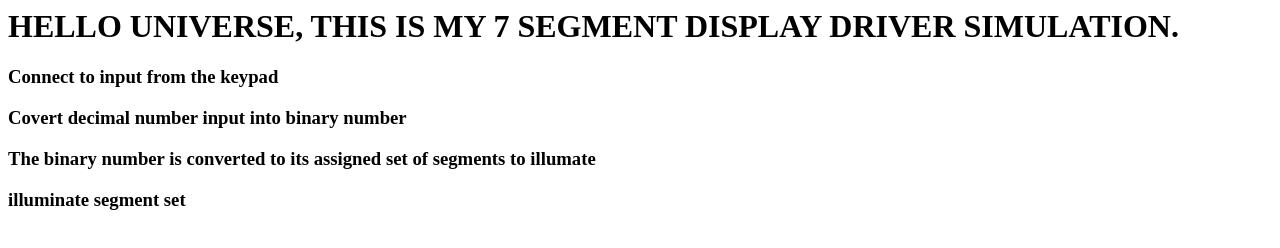
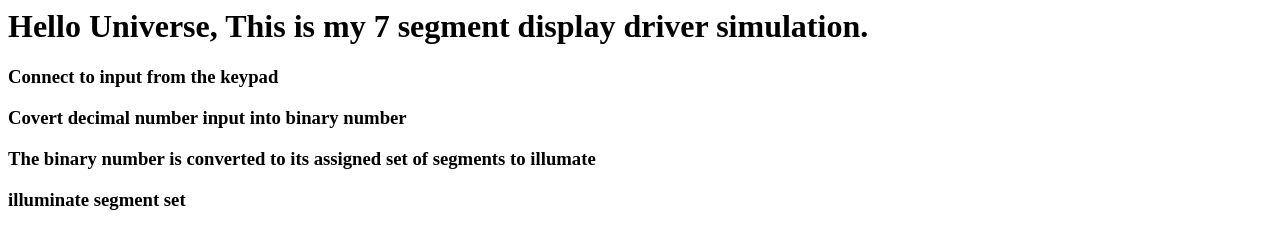
Before and after one commit to laserham/AndrewW-inf1339-week01, a plain HTML site: page v01.html in a window 1280 px wide. Drawn offline with Linux system fonts and the light colour scheme.

Commit message:
Update v01.html
--removed all caps because it was ugly.

```diff
--- a/v01.html
+++ b/v01.html
@@ -3,7 +3,7 @@
 <title>Version 1</title>
 </head>
 <body>
-<h1>HELLO UNIVERSE, THIS IS MY 7 SEGMENT DISPLAY DRIVER SIMULATION.</h1>
+<h1>Hello Universe, This is my 7 segment display driver simulation.</h1>
 </body>
 </html>
 <h3>Connect to input from the keypad</h3>
```
